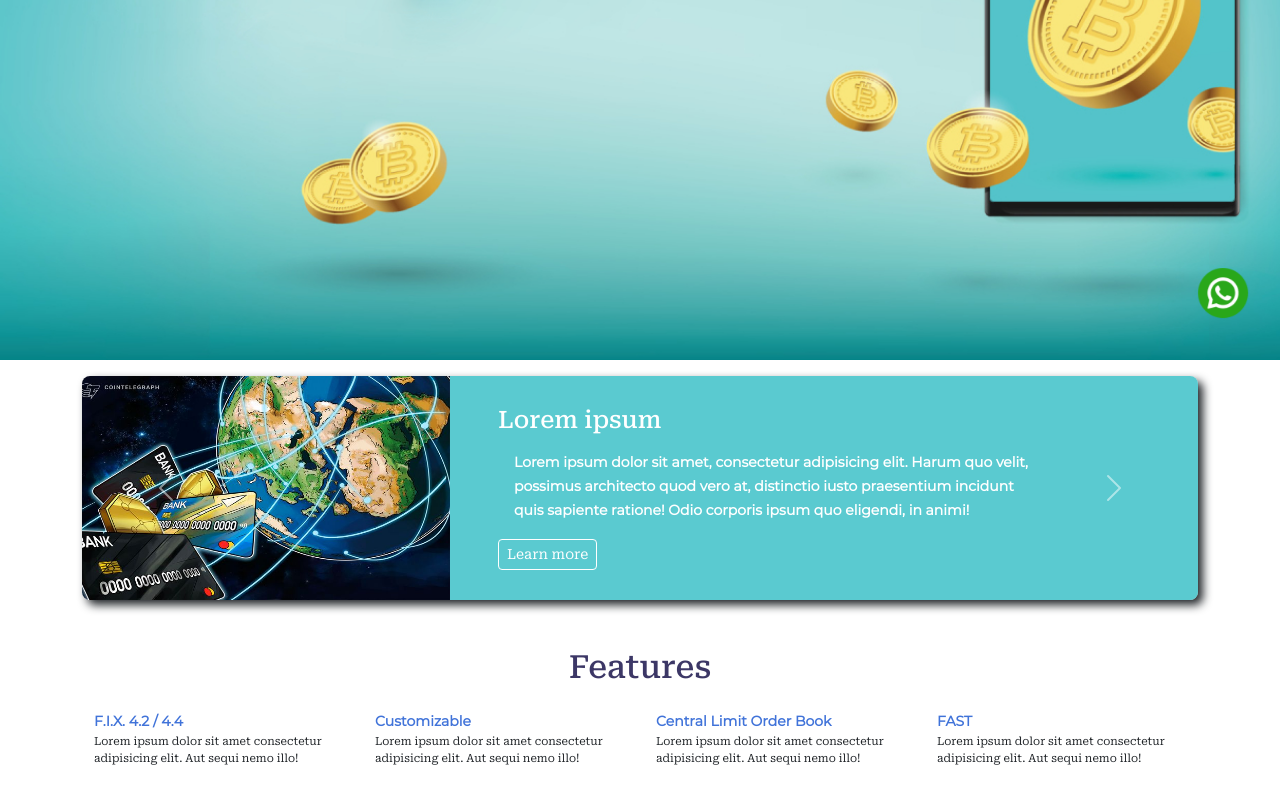
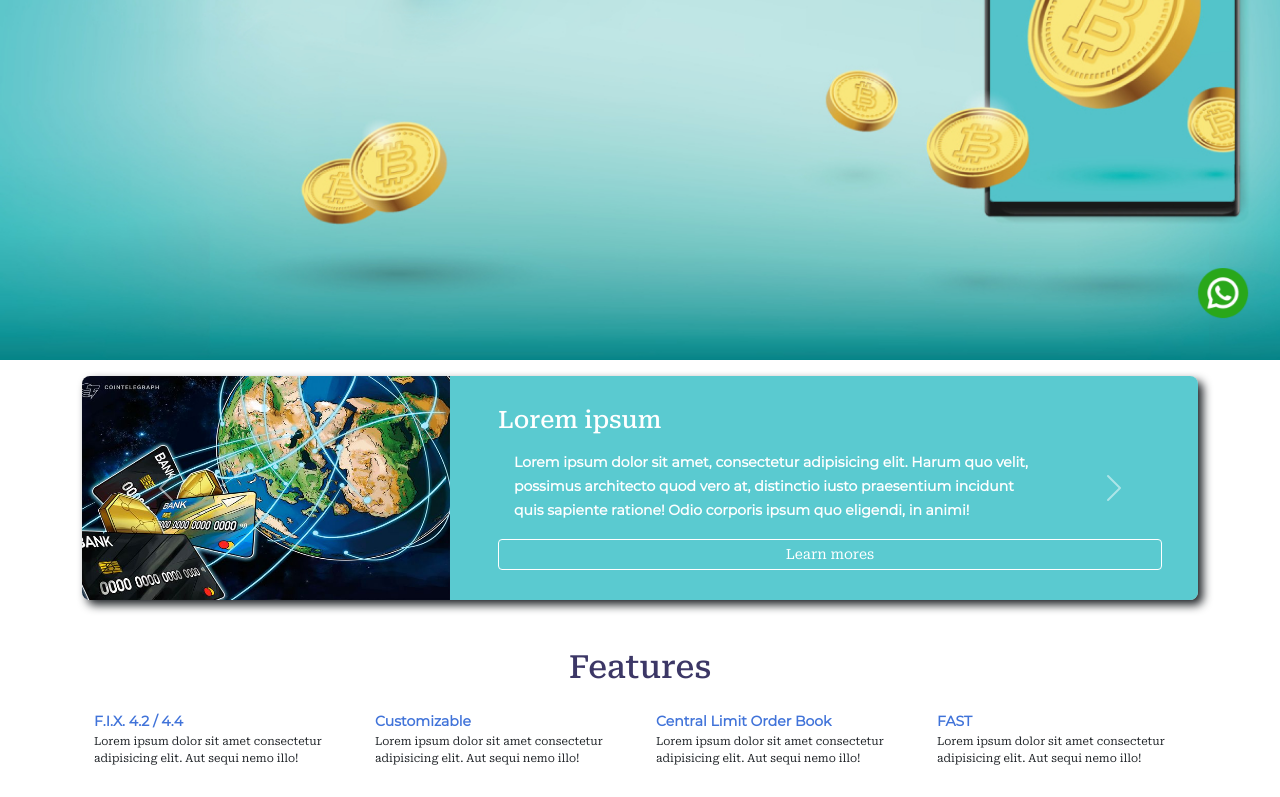
Before and after one commit to akashm2401/ttfx, a React (Create React App) app: page / in a window 1280 px wide. Shown: the part 458-1255 px from the top of the page. Built offline with nearby package versions, Linux system fonts and the light colour scheme; a web font is replaced by a local one.

Commit message:
Footer Linking with pages

```diff
--- a/src/components/CarouselComponent/CarouselComponent.js
+++ b/src/components/CarouselComponent/CarouselComponent.js
@@ -1,21 +1,31 @@
 import React from 'react'
 import './CarouselComponent.css'
 import { Link } from "react-router-dom";
+import { useNavigate } from 'react-router-dom';
 
 // import homeScreen from '../../../assets/img/home-screen.png'
 export default function CarouselComponent() {
+    const navigate = useNavigate()
     return (
         <div id="carouselExampleAutoplaying" className="carousel slide" data-bs-ride="carousel">
             <div className="carousel-inner">
                 <div className="carousel-item active">
                     <div className="row">
-                        <div className="col-md-4 img p-0" >
+                        {/* <div className="col-md-4 img p-0" >
                             <img src={require('../../assets/images/img1.jpg')} alt="" />
                         </div>
                         <div className="col-sm-12 col-md-8 info" >
                             <h4>Lorem ipsum</h4>
                             <p>Lorem ipsum dolor sit amet, consectetur adipisicing elit. Harum quo velit, possimus architecto quod vero at, distinctio iusto praesentium incidunt quis sapiente ratione! Odio corporis ipsum quo eligendi, in animi!</p>
                             <Link to={'/contact-us'} className="btn btn-sm btn-outline-primary">Learn more</Link>
+                        </div> */}
+                        <div className="col-md-4 img p-0" >
+                            <img src={require('../../assets/images/img1.jpg')} alt="" />
+                        </div>
+                        <div className="col-sm-12 col-md-8 info">
+                            <h4>Lorem ipsum</h4>
+                            <p>Lorem ipsum dolor sit amet, consectetur adipisicing elit. Harum quo velit, possimus architecto quod vero at, distinctio iusto praesentium incidunt quis sapiente ratione! Odio corporis ipsum quo eligendi, in animi!</p>
+                            <button onClick={() => navigate('/about')} className="btn btn-sm btn-outline-primary">Learn mores</button>
                         </div>
                     </div>
                 </div>
@@ -27,7 +37,7 @@ export default function CarouselComponent() {
                         <div className="col-sm-12 col-md-8 info">
                             <h4>Lorem ipsum</h4>
                             <p>Lorem ipsum dolor sit amet, consectetur adipisicing elit. Harum quo velit, possimus architecto quod vero at, distinctio iusto praesentium incidunt quis sapiente ratione! Odio corporis ipsum quo eligendi, in animi!</p>
-                            <button className="btn btn-sm btn-outline-primary">Learn more</button>
+                            <button onClick={() => navigate('/solutions')}className="btn btn-sm btn-outline-primary">Learn more</button>
                         </div>
                     </div>
                 </div>
@@ -39,7 +49,7 @@ export default function CarouselComponent() {
                         <div className="col-sm-12 col-md-8 info">
                             <h4>Lorem ipsum</h4>
                             <p>Lorem ipsum dolor sit amet, consectetur adipisicing elit. Harum quo velit, possimus architecto quod vero at, distinctio iusto praesentium incidunt quis sapiente ratione! Odio corporis ipsum quo eligendi, in animi!</p>
-                            <button className="btn btn-sm btn-outline-primary">Learn more</button>
+                            <button onClick={() => navigate('/contact-us')}className="btn btn-sm btn-outline-primary">Learn more</button>
                         </div>
                     </div>
                 </div>
--- a/src/components/FooterComponent/FooterComponent.js
+++ b/src/components/FooterComponent/FooterComponent.js
@@ -19,7 +19,7 @@ export default function FooterComponent() {
                       <Link to={"/"}>Home</Link>
                     </li>
                     <li>
-                      <Link to={"/"}>Register Back Office</Link>
+                      <Link to={"http://ttbo.ttprofx.com/#users.users.public-registration!groupId=-2365783785779775287"}>Register Back Office</Link>
                     </li>
                     <li>
                       <Link to={"/solutions"}>Downloads</Link>
@@ -41,7 +41,7 @@ export default function FooterComponent() {
                       <Link to={"/contact-us"}>Contact us</Link>
                     </li>
                     <li>
-                      <Link>Reviews</Link>
+                      <Link to={"/#review-break"}>Reviews</Link>
                     </li>
                   </ul>
                 </div>
@@ -60,7 +60,7 @@ export default function FooterComponent() {
                       <Link>Help desk</Link>
                     </li>
                     <li>
-                      <Link>Back Office</Link>
+                      <Link to={'http://ttbo.ttprofx.com/'}>Back Office</Link>
                     </li>
                   </ul>
                 </div>
--- a/src/pages/HomePage/HomePage.js
+++ b/src/pages/HomePage/HomePage.js
@@ -4,16 +4,27 @@ import CarouselComponent from '../../components/CarouselComponent/CarouselCompon
 import FeaturesComponent from '../../components/FeaturesComponent/FeaturesComponent'
 import ToolsViewComponent from '../../components/ToolsViewComponent/ToolsViewComponent'
 import ReviewComponet from '../../components/ReviewComponent/ReviewComponet'
-import { useNavigate, Link, } from 'react-router-dom'
+import { useNavigate, Link, useLocation} from 'react-router-dom'
 // import { useEffect } from 'react'
 
 export default function HomePage() {
   // const navigate = Navigate();
   const navigate = useNavigate();
 
+  const location = useLocation();
+
   useEffect(() => {
     window.scrollTo(0, 0);
   }, []);
+
+  useEffect(() => {
+    if (location.hash) {
+      const element = document.getElementById(location.hash.substring(1));
+      if (element) {
+        element.scrollIntoView({ behavior: 'smooth', block: 'end' });
+      }
+    }
+  }, [location]);
 
   const gotToAbout = () => {
     navigate('/about')
@@ -63,7 +74,7 @@ export default function HomePage() {
         </div>
       </div>
 
-      <div className="container my-5">
+      <div id='review-break' className="container my-5">
         <ReviewComponet/>
       </div>
     </>
```
